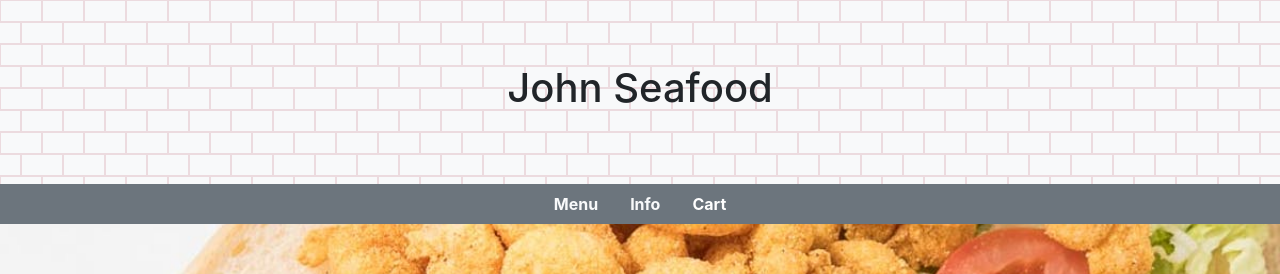
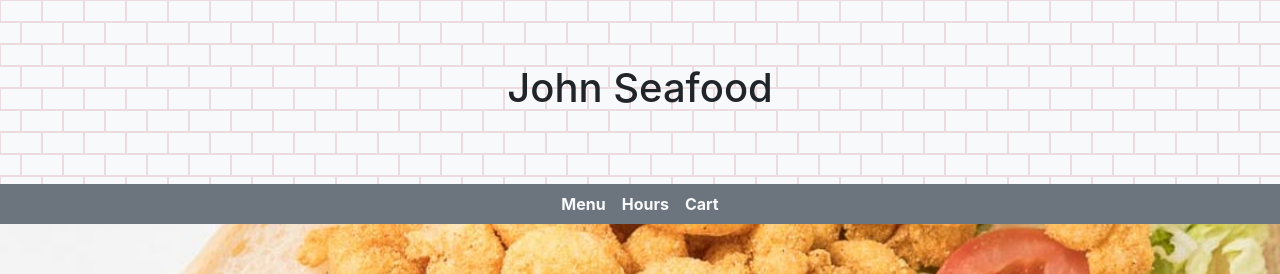
Before and after one commit to jhoan2/John-Seafood, a React (Create React App) app: page / in a window 1280 px wide. Shown: the top 274 px of the page. Built offline with nearby package versions, Linux system fonts and the light colour scheme.

Commit message:
react-scroll

```diff
--- a/package.json
+++ b/package.json
@@ -14,6 +14,7 @@
     "react-icons": "^4.2.0",
     "react-redux": "^7.2.2",
     "react-scripts": "4.0.2",
+    "react-scroll": "^1.8.1",
     "redux": "^4.0.5",
     "redux-devtools-extension": "^2.13.8",
     "web-vitals": "^1.1.0"
--- a/src/App.js
+++ b/src/App.js
@@ -18,7 +18,7 @@ function App() {
         <Header />
         <Carousel />
         <Cart />
-        <Menu />
+        <Menu  />
         <Footer />
       </div>
     </Provider>
--- a/src/components/Footer.js
+++ b/src/components/Footer.js
@@ -1,31 +1,36 @@
 import React from 'react'
 import { Container, Row, Col } from 'react-bootstrap';
 
+const copyRight = () => {
+  const date = new Date();
+  let year = date.getFullYear()
+  return year
+}
+
 export default function Footer() {
+  const year = copyRight()
   return (
-    <div>
-        <Container fluid>
-          <Row>
+    <div className='footer'>
+        <Container fluid className='text-center bg-light'>
+          <Row className='pt-3'>
             <Col><h5>Hours</h5></Col>
             <Col><h5>Phone Number</h5></Col>
             <Col><h5>Address</h5></Col>
           </Row>
           <Row>
-            <Col>M-T: 10:00am - 9:30pm</Col>
+            <Col>
+              <ul className='list-unstyled'>
+                <li >M-T: 10:00am - 9:30pm</li>
+                <li>Fri: 10:00am - 10:30pm</li>
+                <li>Sat: 11:00am - 10:00pm</li>
+                <li>Sun 11:00am - 7:00pm</li>
+              </ul>
+            </Col>
             <Col>(225)357-5958</Col>
             <Col>2750 Scenic Hwy. Baton Rouge, LA 70805</Col>
           </Row>
-          <Row>
-            <Col>Fri: 10:00am - 10:30pm</Col>
-          </Row>
-          <Row>
-            <Col>Sat: 11:00am - 10:00pm</Col>
-          </Row>
-          <Row>
-            <Col>Sun 11:00am - 7:00pm</Col>
-          </Row>
           <Row className="justify-content-center">
-            Copyright
+            Copyright © John Seafood {year}
           </Row>
         </Container>
     </div>
--- a/src/components/cart/Cart.js
+++ b/src/components/cart/Cart.js
@@ -10,7 +10,7 @@ const Cart = ({cart, dispatch, total}) => {
         dispatch({ type: GET_TOTAL})
       })
     return (
-        <div>
+        <div className='cart'>
             <Accordion>
                 <Card>
                     <Card.Header className='text-center'>
--- a/src/components/header/Header.js
+++ b/src/components/header/Header.js
@@ -1,6 +1,8 @@
 import React from 'react';
 import { Nav, Jumbotron} from 'react-bootstrap';
-import './header.css'
+import './header.css';
+import { Link } from "react-scroll";
+
 export default function Header() {
     return (
         <div>
@@ -12,14 +14,33 @@ export default function Header() {
                         </Jumbotron>
             </div>
             <div>
-                <Nav className="justify-content-center bg-secondary" activeKey="/">
+                <Nav className="justify-content-center bg-secondary p-2" activeKey="/">
                     <Nav item>
-                        <Nav.Link href="#" className='text-light font-weight-bold'>Menu</Nav.Link>
+                        <Link
+                        to="menu"
+                        spy={true}
+                        smooth={true}
+                        duration={500}
+                        className='text-light font-weight-bold px-2'>
+                            Menu
+                        </Link>
                     </Nav>
-                    <Nav item>
-                        <Nav.Link href="#" className='text-light font-weight-bold'>Info</Nav.Link>
-                    </Nav>
-                    <Nav.Link href='#' title="Cart" id="nav-dropdown">Cart</Nav.Link>
+                    <Link
+                    to="footer"
+                    spy={true}
+                    smooth={true}
+                    duration={1200}
+                    className='text-light font-weight-bold px-2'>
+                        Hours
+                    </Link>
+                    <Link
+                    to="cart"
+                    spy={true}
+                    smooth={true}
+                    duration={500}
+                    className='text-light font-weight-bold px-2'>
+                        Cart
+                    </Link>
                 </Nav>
             </div>
         </div>
--- a/src/components/menu/Menu.js
+++ b/src/components/menu/Menu.js
@@ -18,7 +18,7 @@ import AddOn from './items/AddOn';
 
 export default function Body() {
     return (
-        <Container fluid style={{padding:50}}>
+        <Container fluid style={{padding:50}} className='menu'>
             <CardColumns>
                 <Shrimp />
                 <Oyster />
--- a/src/products.js
+++ b/src/products.js
@@ -68,21 +68,21 @@ const products = [
     // Fish Strips
     {
         id: 10,
-        title: '6 Fish Strips',
+        title: '6 Fish Strips (Fries Only)',
         price: 4.69,
         group: 'Fish',
         amount: 1,
     },
     {
         id: 11,
-        title: '9 Fish Strips',
+        title: '9 Fish Strips (Fries Only)',
         price: 5.59,
         group: 'Fish',
         amount: 1,
     },
     {
         id: 12,
-        title: '12 Fish Strips',
+        title: '12 Fish Strips (Fries Only)',
         price: 6.20,
         group: 'Fish',
         amount: 1,
@@ -96,7 +96,7 @@ const products = [
     },
     {
         id: 14,
-        title: 'Popcorn Fish',
+        title: 'Popcorn Fish (Fries Only)',
         price: 5.60,
         group: 'Fish',
         amount: 1,
@@ -203,7 +203,7 @@ const products = [
     },
     {
         id: 29,
-        title: 'Crawfish Tail',
+        title: 'Crawfish Tail (Rice)',
         price: 8.00,
         group: 'Popcorn Shrimp',
         amount: 1,
@@ -211,7 +211,7 @@ const products = [
     // Chicken
     {
         id: 30,
-        title: '8pc Chicken Wing',
+        title: '8pc Chicken Wing (Rice)',
         price: 6.30,
         group: 'Chicken',
         amount: 1,
@@ -239,7 +239,7 @@ const products = [
     },
     {
         id: 34,
-        title: '3 Sticks of Pineapple Chicken',
+        title: '3 Sticks of Pineapple Chicken (Rice)',
         price: 8.10,
         group: 'Chicken',
         amount: 1,
```
Also changed, not shown: 1 other file (tests, documents, lock files or other folders).
